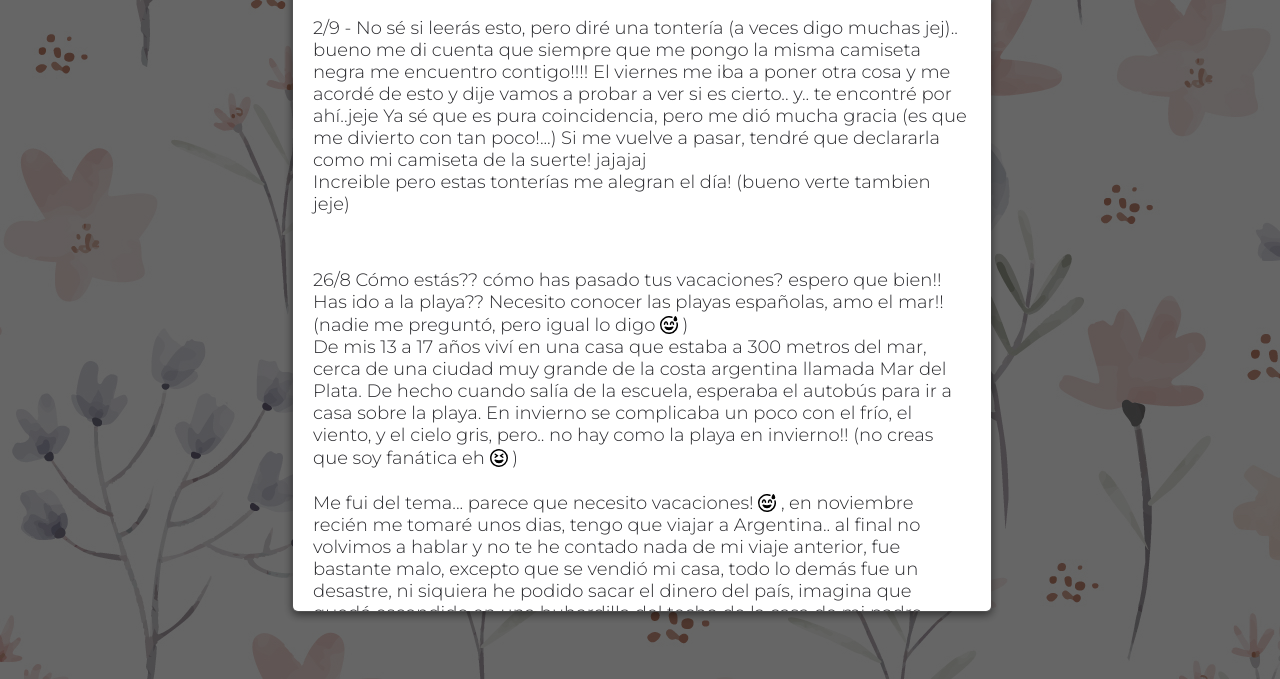
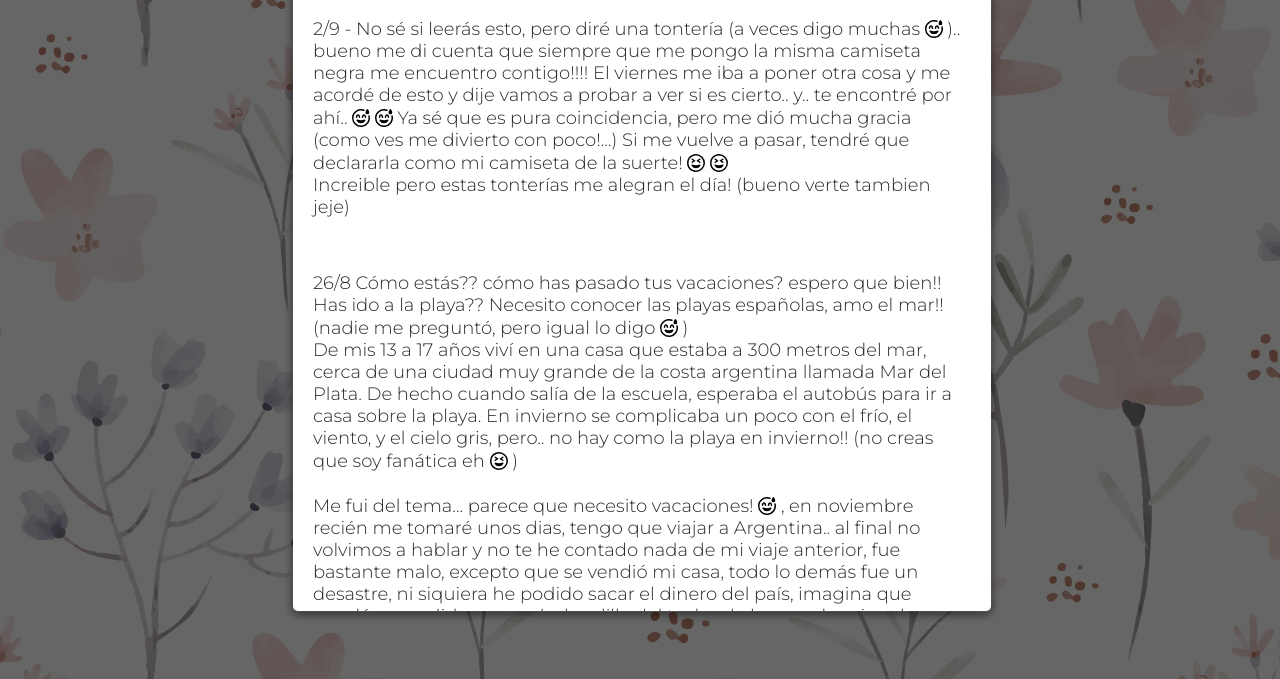
Before and after one commit to LauraBrea/au, a plain HTML site: page index.html in a window 1280 px wide. Both pictures are taken after a click on the element "Click here". Shown: the part 121-800 px from the top of the page. Drawn offline with nearby package versions, Linux system fonts and the light colour scheme.

Commit message:
2de9-change text

```diff
--- a/index.html
+++ b/index.html
@@ -22,8 +22,15 @@
                   <div class="pop-up-content-wrap">
                     <h1>Hola!</h1>
                     <p>
-                      2/9 - No sé si leerás esto, pero diré una tontería (a veces digo muchas jej).. bueno me di cuenta que siempre que me pongo la misma camiseta negra me encuentro contigo!!!! El viernes me iba a poner otra cosa y me acordé de esto y dije vamos a probar a ver si es cierto.. y.. te encontré por ahí..jeje
-                      Ya sé que es pura coincidencia, pero me dió mucha gracia (es que me divierto con tan poco!...) Si me vuelve a pasar, tendré que declararla como mi camiseta de la suerte! jajajaj
+                      2/9 - No sé si leerás esto, pero diré una tontería (a veces digo muchas
+                      <svg xmlns="http://www.w3.org/2000/svg" id="Layer_1" data-name="Layer 1" viewBox="0 0 24 24" width="18" height="18" style="transform: translateY(3px);"><path d="M6,12a1,1,0,0,1-1-1C5,9.108,6.232,7,8,7s3,2.108,3,4a1,1,0,0,1-2,0c0-1.054-.679-2-1-2s-1,.946-1,2A1,1,0,0,1,6,12Zm7-1a1,1,0,0,0,2,0c0-1.054.68-2,1-2s1,.946,1,2a1,1,0,0,0,2,0C18.752,5.715,13.247,5.718,13,11Zm7.5-4A2.5,2.5,0,0,0,23,4.5c.072-1.083-1.837-5.626-3.073-4.231A8.374,8.374,0,0,0,18,4.5,2.5,2.5,0,0,0,20.5,7Zm3.179,2.229a1,1,0,0,0-1.948.459,10,10,0,1,1-6.242-7.063,1,1,0,0,0,.7-1.874C8.571-2.229-.153,3.8,0,12A12,12,0,1,0,23.679,9.229ZM12,19a6.827,6.827,0,0,0,5.842-3.458,1,1,0,0,0-1.053-1.518A15.4,15.4,0,0,1,12,15,15.4,15.4,0,0,1,7.2,14.024a1,1,0,0,0-1.052,1.518A6.836,6.836,0,0,0,12,19Z"/></svg>
+                      ).. bueno me di cuenta que siempre que me pongo la misma camiseta negra me encuentro contigo!!!! El viernes me iba a poner
+                      otra cosa y me acordé de esto y dije vamos a probar a ver si es cierto.. y.. te encontré por ahí..                      <svg xmlns="http://www.w3.org/2000/svg" id="Layer_1" data-name="Layer 1" viewBox="0 0 24 24" width="18" height="18" style="transform: translateY(3px);"><path d="M6,12a1,1,0,0,1-1-1C5,9.108,6.232,7,8,7s3,2.108,3,4a1,1,0,0,1-2,0c0-1.054-.679-2-1-2s-1,.946-1,2A1,1,0,0,1,6,12Zm7-1a1,1,0,0,0,2,0c0-1.054.68-2,1-2s1,.946,1,2a1,1,0,0,0,2,0C18.752,5.715,13.247,5.718,13,11Zm7.5-4A2.5,2.5,0,0,0,23,4.5c.072-1.083-1.837-5.626-3.073-4.231A8.374,8.374,0,0,0,18,4.5,2.5,2.5,0,0,0,20.5,7Zm3.179,2.229a1,1,0,0,0-1.948.459,10,10,0,1,1-6.242-7.063,1,1,0,0,0,.7-1.874C8.571-2.229-.153,3.8,0,12A12,12,0,1,0,23.679,9.229ZM12,19a6.827,6.827,0,0,0,5.842-3.458,1,1,0,0,0-1.053-1.518A15.4,15.4,0,0,1,12,15,15.4,15.4,0,0,1,7.2,14.024a1,1,0,0,0-1.052,1.518A6.836,6.836,0,0,0,12,19Z"/></svg>
+                      <svg xmlns="http://www.w3.org/2000/svg" id="Layer_1" data-name="Layer 1" viewBox="0 0 24 24" width="18" height="18" style="transform: translateY(3px);"><path d="M6,12a1,1,0,0,1-1-1C5,9.108,6.232,7,8,7s3,2.108,3,4a1,1,0,0,1-2,0c0-1.054-.679-2-1-2s-1,.946-1,2A1,1,0,0,1,6,12Zm7-1a1,1,0,0,0,2,0c0-1.054.68-2,1-2s1,.946,1,2a1,1,0,0,0,2,0C18.752,5.715,13.247,5.718,13,11Zm7.5-4A2.5,2.5,0,0,0,23,4.5c.072-1.083-1.837-5.626-3.073-4.231A8.374,8.374,0,0,0,18,4.5,2.5,2.5,0,0,0,20.5,7Zm3.179,2.229a1,1,0,0,0-1.948.459,10,10,0,1,1-6.242-7.063,1,1,0,0,0,.7-1.874C8.571-2.229-.153,3.8,0,12A12,12,0,1,0,23.679,9.229ZM12,19a6.827,6.827,0,0,0,5.842-3.458,1,1,0,0,0-1.053-1.518A15.4,15.4,0,0,1,12,15,15.4,15.4,0,0,1,7.2,14.024a1,1,0,0,0-1.052,1.518A6.836,6.836,0,0,0,12,19Z"/></svg>
+                      Ya sé que es pura coincidencia, pero me dió mucha gracia (como ves me divierto con poco!...) Si me vuelve a pasar, tendré
+                      que declararla como mi camiseta de la suerte!
+                      <svg xmlns="http://www.w3.org/2000/svg" id="Layer_1" data-name="Layer 1" viewBox="0 0 24 24" width="18" height="18" style="transform: translateY(3px);"><path d="M17.555,7.832,15.8,9l1.752,1.168a1,1,0,1,1-1.11,1.664l-3-2a1.007,1.007,0,0,1,0-1.664l3-2a1,1,0,0,1,1.11,1.664ZM6.168,11.555a1,1,0,0,0,1.387.277l3-2a1.007,1.007,0,0,0,0-1.664l-3-2a1,1,0,1,0-1.11,1.664L8.2,9,6.445,10.168A1,1,0,0,0,6.168,11.555ZM24,12A12.013,12.013,0,0,1,12,24C-3.9,23.4-3.893.6,12,0A12.013,12.013,0,0,1,24,12Zm-2,0A10.011,10.011,0,0,0,12,2c-13.248.5-13.245,19.5,0,20A10.011,10.011,0,0,0,22,12Zm-5.211,2.024A15.4,15.4,0,0,1,12,15,15.4,15.4,0,0,1,7.2,14.024a1,1,0,0,0-1.052,1.518A6.836,6.836,0,0,0,12,19a6.827,6.827,0,0,0,5.842-3.458A1,1,0,0,0,16.789,14.024Z"/></svg>
+                      <svg xmlns="http://www.w3.org/2000/svg" id="Layer_1" data-name="Layer 1" viewBox="0 0 24 24" width="18" height="18" style="transform: translateY(3px);"><path d="M17.555,7.832,15.8,9l1.752,1.168a1,1,0,1,1-1.11,1.664l-3-2a1.007,1.007,0,0,1,0-1.664l3-2a1,1,0,0,1,1.11,1.664ZM6.168,11.555a1,1,0,0,0,1.387.277l3-2a1.007,1.007,0,0,0,0-1.664l-3-2a1,1,0,1,0-1.11,1.664L8.2,9,6.445,10.168A1,1,0,0,0,6.168,11.555ZM24,12A12.013,12.013,0,0,1,12,24C-3.9,23.4-3.893.6,12,0A12.013,12.013,0,0,1,24,12Zm-2,0A10.011,10.011,0,0,0,12,2c-13.248.5-13.245,19.5,0,20A10.011,10.011,0,0,0,22,12Zm-5.211,2.024A15.4,15.4,0,0,1,12,15,15.4,15.4,0,0,1,7.2,14.024a1,1,0,0,0-1.052,1.518A6.836,6.836,0,0,0,12,19a6.827,6.827,0,0,0,5.842-3.458A1,1,0,0,0,16.789,14.024Z"/></svg>
                     <br>Increible pero estas tonterías me alegran el día! (bueno verte tambien jeje)
                     </p>
                     <br>
```
